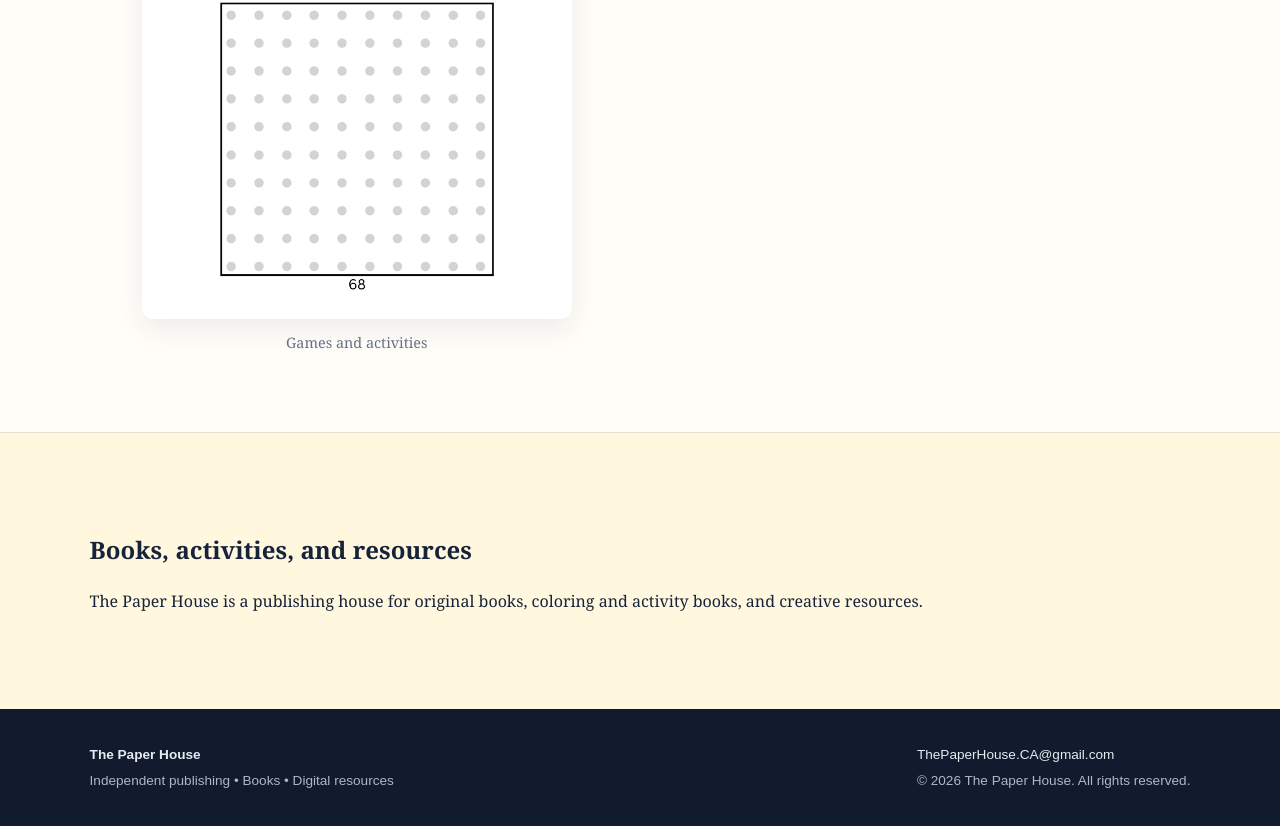
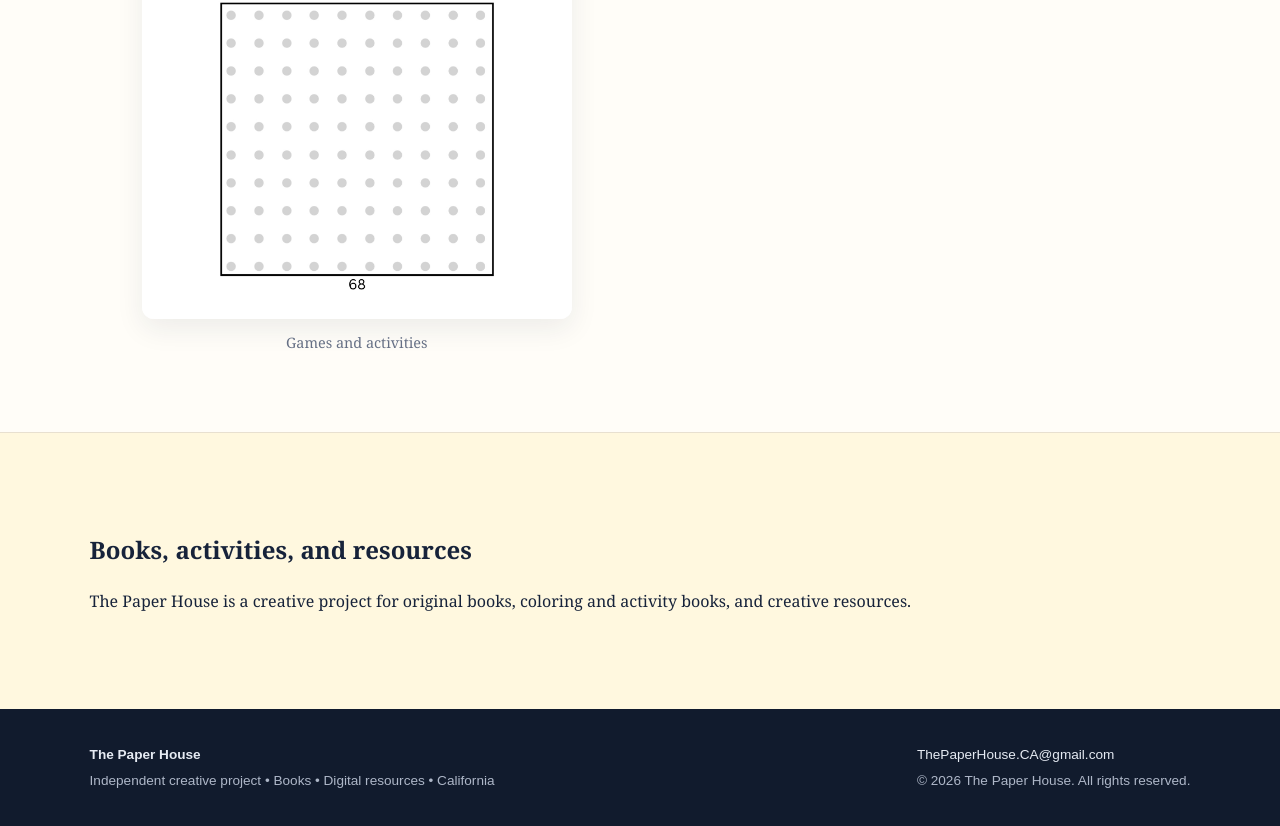
Before and after one commit to ThePaperHouseCA/ThePaperHouseCA.github.io, a plain HTML site: page books.html in a window 1280 px wide. Shown: the part 2617-3443 px from the top of the page. Drawn offline with Linux system fonts and the light colour scheme.

Commit message:
Remove publishing wording, use creative project

```diff
--- a/books.html
+++ b/books.html
@@ -93,14 +93,14 @@
 
 <section class="section callout">
 <h2>Books, activities, and resources</h2>
-<p>The Paper House is a publishing house for original books, coloring and activity books, and creative resources.</p>
+<p>The Paper House is a creative project for original books, coloring and activity books, and creative resources.</p>
 </section>
 </main>
 
 <footer class="site-footer">
 <div>
 <strong>The Paper House</strong>
-<p>Independent publishing • Books • Digital resources</p>
+<p>Independent creative project • Books • Digital resources • California</p>
 </div>
 
 <div>
```
